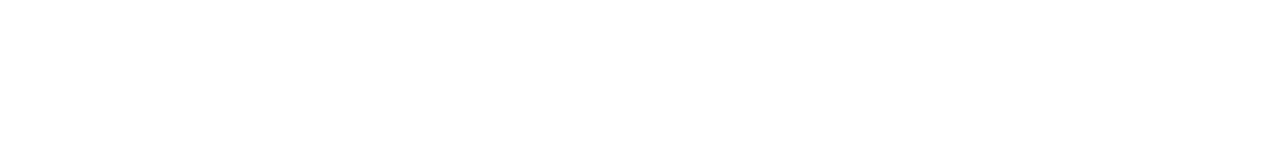
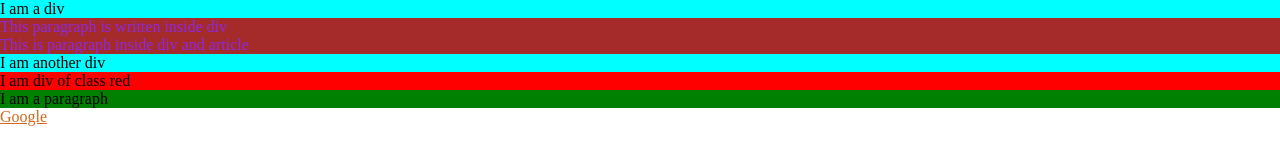
Before and after one commit to Psj1234/Web_dev, a plain HTML site: page css_selectors/index.html in a window 1280 px wide. Drawn offline with Linux system fonts and the light colour scheme.

Commit message:
Completed lecture

```diff
--- a/css_selectors/index.html
+++ b/css_selectors/index.html
@@ -4,10 +4,71 @@
     <meta charset="UTF-8">
     <meta name="viewport" content="width=device-width, initial-scale=1.0">
     <title>CSS Selectors</title>
+    <style>
+        /* Element selector*/
+        div{
+            background-color: aqua;
+        }
+        /*class selector*/
+        .red{
+            background-color: red;
+        }
+        /*id selector*/
+        #green{
+            background-color: green;
+        }
+        /*Child Selector*/
+        /*Applicable on direct child only*/
+        div>p{
+            color: blue;
+            background-color: chartreuse;
+        }
+        /*Descendent Selector*/
+        div p{
+            background-color: brown;
+        }
+        /*Universal Selector*/
+        *{
+            margin: 0;
+            padding: 0;
+        }
+        /*Pseudo Selectors*/
+        a:visited{
+            color: black;
+        }
+        a:link{
+            color: chocolate;
+        }
+        a:hover{
+            background-color: blue;
+        }
+        a:active{
+            background-color: aquamarine;
+        }
+        p:first-child{
+            color: blueviolet;
+        }
+
+    </style>
 </head>
 <body>
     <div>
-
+        I am a div
+        <p>This paragraph is written inside div</p>
+        <article>
+            <!--This is also first child-->
+            <p>
+                This is paragraph inside div and article
+            </p>
+        </article>
     </div>
+    <div>
+        I am another div
+    </div>
+    <div class="red">
+        I am div of class red
+    </div>
+    <p id="green">I am a paragraph</p>
+    <a href="https://www.google.com">Google</a>
 </body>
 </html>
```
